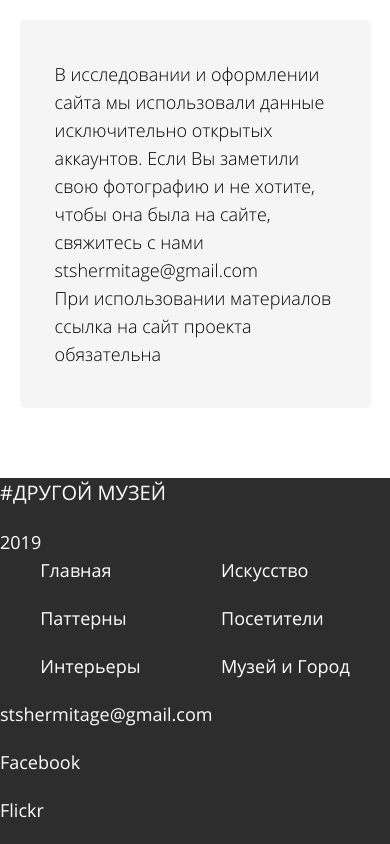
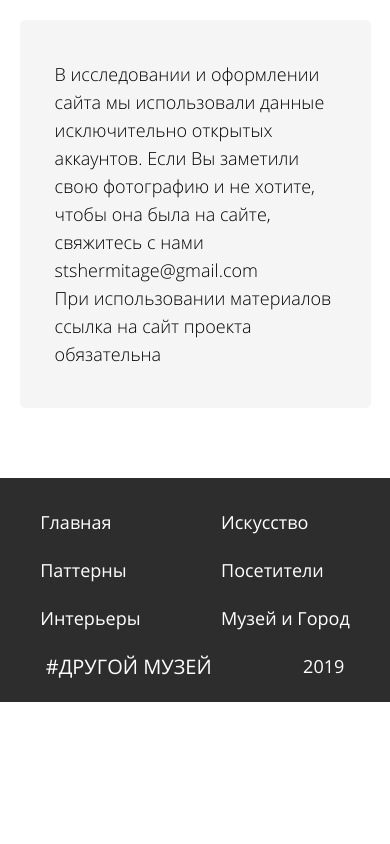
Before and after one commit to alisam1/hermitage, a plain HTML site: page index.html in a window 390 px wide. Shown: the part 7856-8700 px from the top of the page. After the commit the page ends 8558 px from the top, so only its background shows below. Drawn offline with Linux system fonts and the light colour scheme.

Commit message:
Deploy alisam1/hermitage to github.com/alisam1/hermitage.git:gh-pages

```diff
--- a/css/style.css
+++ b/css/style.css
@@ -2076,22 +2076,30 @@ img.mfp-img {
 @media screen and (min-width: 0px) and (max-width: 767px) {
   .main-footer {
     width: 100%;
-    height: auto; }
+    height: auto;
+    margin-top: 50px; }
   .main-footer__all {
     display: -webkit-box;
     display: -ms-flexbox;
     display: flex;
-    -webkit-box-orient: horizontal;
-    -webkit-box-direction: normal;
-        -ms-flex-direction: row;
-            flex-direction: row;
+    -webkit-box-orient: vertical;
+    -webkit-box-direction: reverse;
+        -ms-flex-direction: column-reverse;
+            flex-direction: column-reverse;
     -ms-flex-wrap: wrap;
         flex-wrap: wrap;
     -webkit-box-pack: justify;
         -ms-flex-pack: justify;
             justify-content: space-between; }
+  .main-footer__about {
+    display: -webkit-box;
+    display: -ms-flexbox;
+    display: flex; }
   .main-footer__menu {
-    width: 100%; } }
+    width: 100%;
+    margin-top: 30px; }
+  .main-footer__social {
+    display: none; } }
 
 @font-face {
   font-family: "OpenSans";
```
Also changed, not shown: css/style.min.css.
